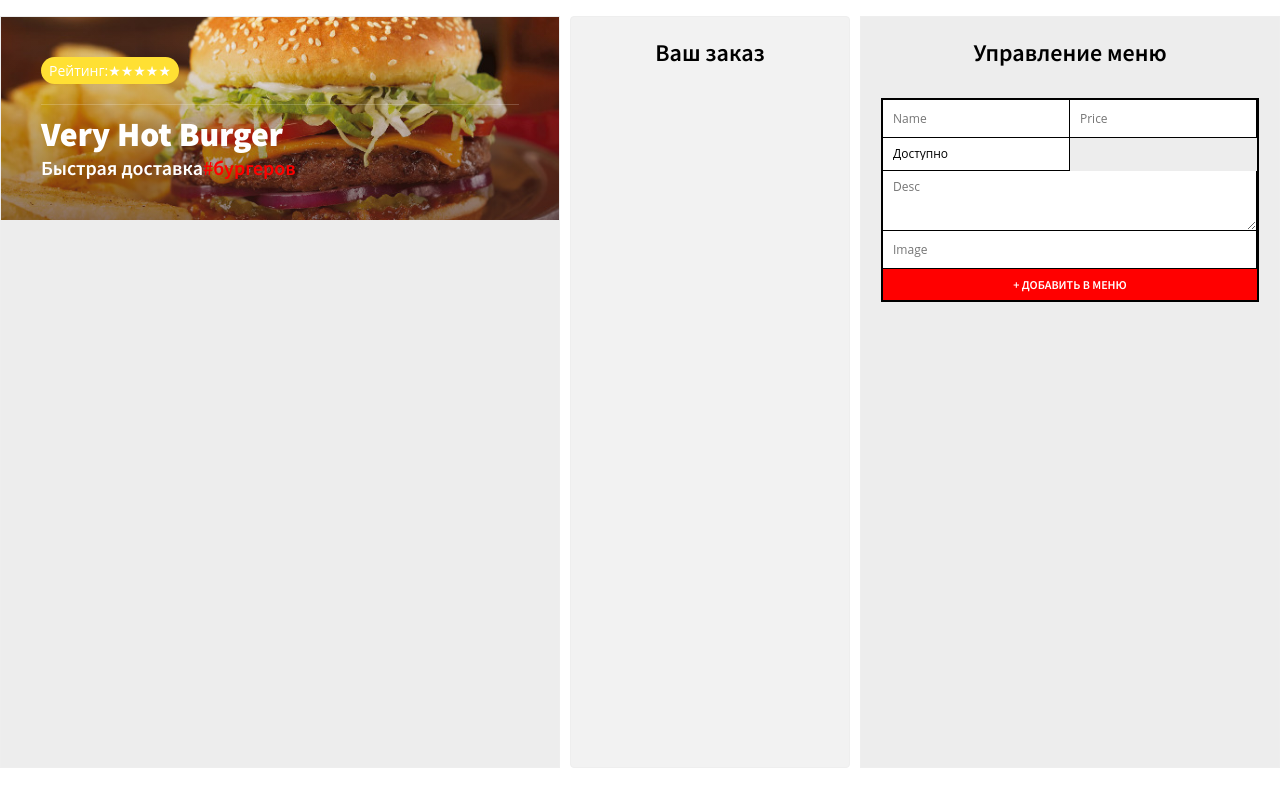
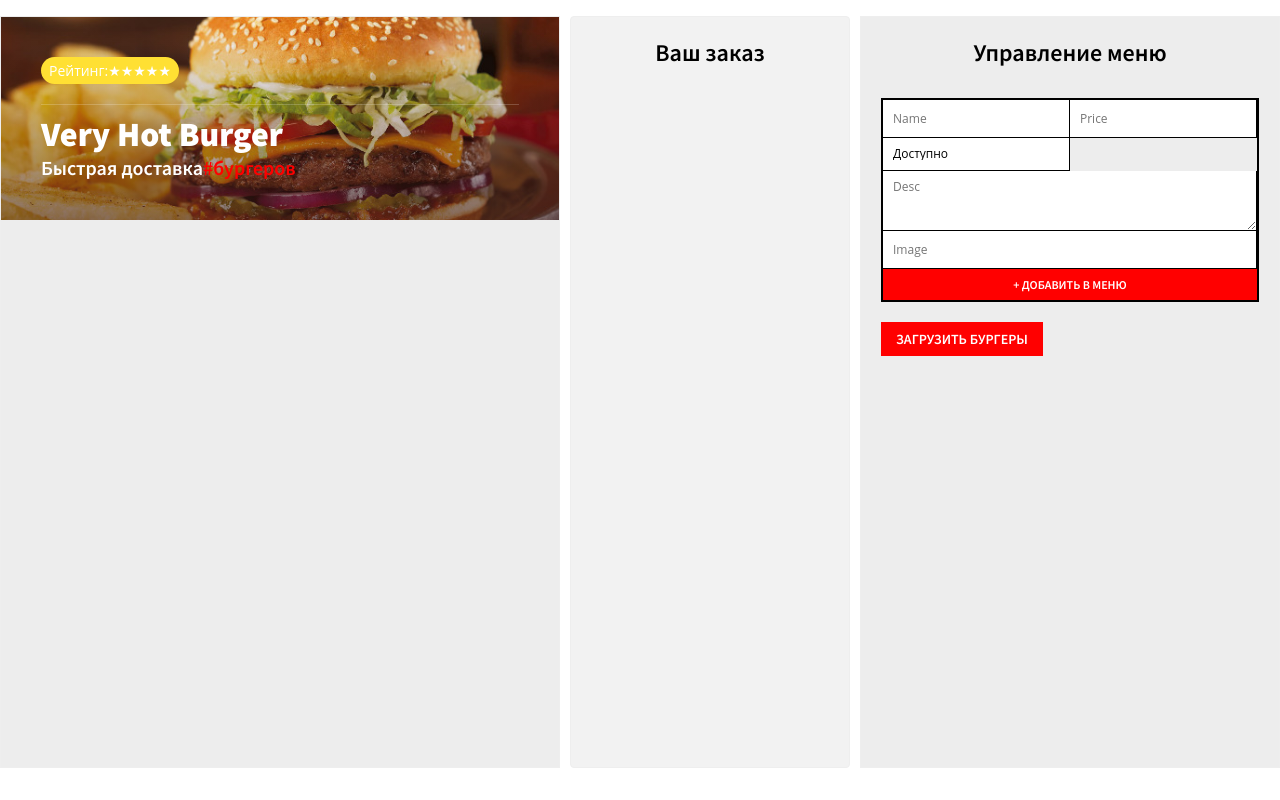
Before and after one commit to VladimirChernovv/Burger_shop, a React (Create React App) app: page /restaurant/1 in a window 1280 px wide. Built offline with nearby package versions, Linux system fonts and the light colour scheme.

Commit message:
Создал кнопку при клике на которую в наше приложение в state загружаются все бургеры

```diff
--- a/src/components/App.js
+++ b/src/components/App.js
@@ -2,6 +2,7 @@
 import Header from './Header';
 import Order from './Order';
 import MenuAdmin from './MenuAdmin';
+import sampleBurgers from '../sample-burgers';
 
 class App extends React.Component {
   state = {
@@ -18,6 +19,10 @@
     this.setState({burgers});
   };
 
+  loadSampleBurgers = () => {
+    this.setState({burgers: sampleBurgers});
+  };
+
   render() {
     return (
       <div className="burger-paradise">
@@ -25,7 +30,10 @@
           <Header title="Very Hot Burger" />
         </div>
         <Order />
-        <MenuAdmin addBurger={this.addBurger} />
+        <MenuAdmin
+          addBurger={this.addBurger}
+          loadSampleBurgers={this.loadSampleBurgers}
+        />
       </div>
     );
   }
--- a/src/components/MenuAdmin.js
+++ b/src/components/MenuAdmin.js
@@ -7,6 +7,7 @@
       <div className="menu-admin">
         <h2>Управление меню</h2>
         <AddBurgerForm addBurger={this.props.addBurger} />
+        <button onClick={this.props.loadSampleBurgers}>Загрузить бургеры</button>
       </div>
     );
   }
```
